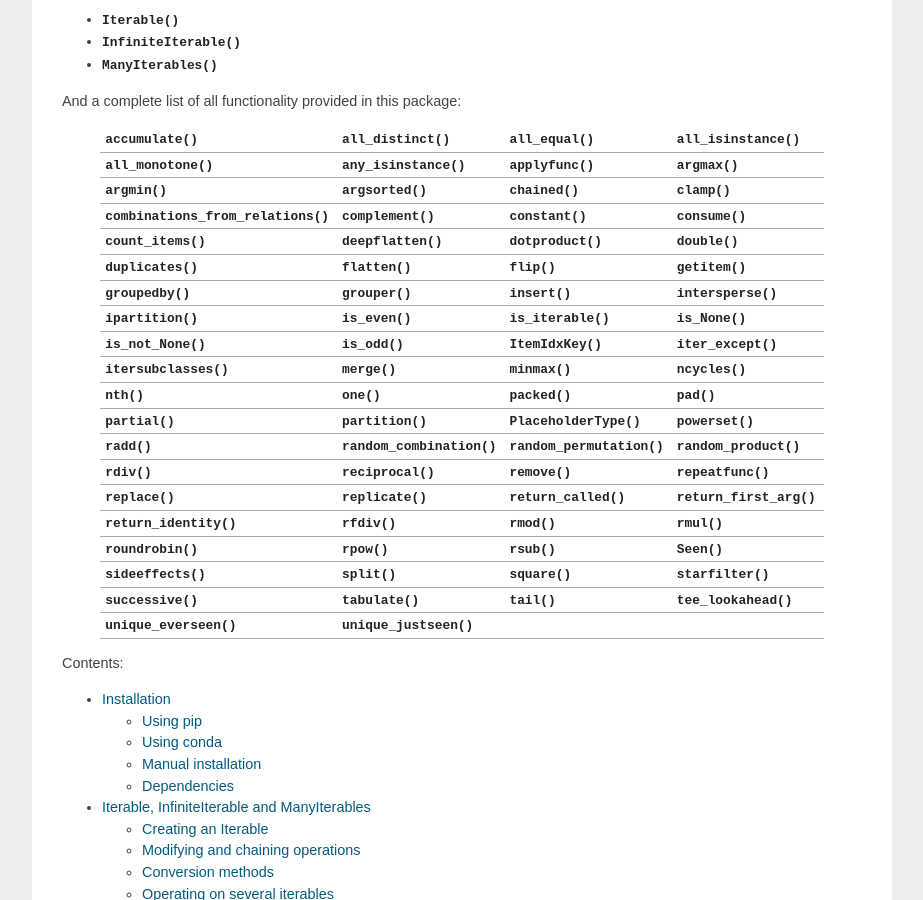
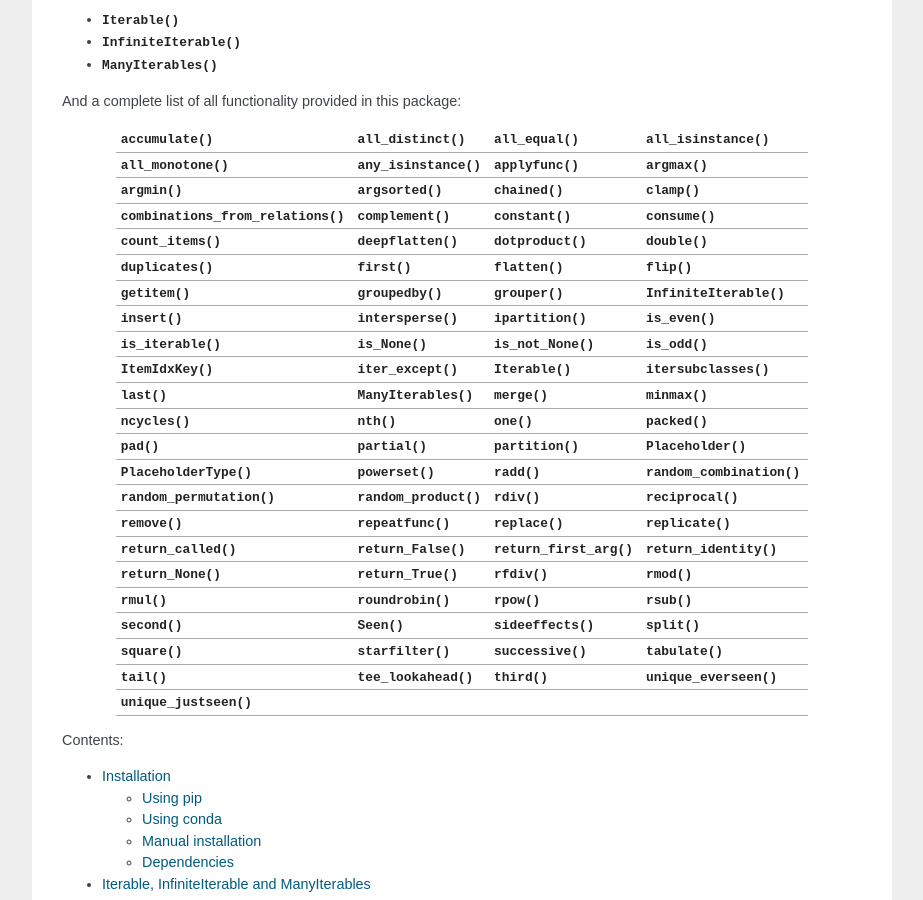
Before and after one commit to MSeifert04/iteration_utilities, a Sphinx documentation site: the page built from docs/index.rst, in a window 1280 px wide and 900 px high, scrolled down 487 px. Shown: the whole window, without its empty margins (198-1121 px from the left). Built offline with Sphinx 7.4.7, drawn with Linux system fonts in a browser that asks for light colours.

Commit message:
update index and readme

```diff
--- a/docs/index.rst
+++ b/docs/index.rst
@@ -35,28 +35,31 @@ several built-in and additional functions:
 
 And a complete list of all functionality provided in this package:
 
-=========================================================== ================================================== ================================================== ================================================
-                 :py:func:`~iteration_utilities.accumulate`       :py:func:`~iteration_utilities.all_distinct`          :py:func:`~iteration_utilities.all_equal`   :py:func:`~iteration_utilities.all_isinstance`
-               :py:func:`~iteration_utilities.all_monotone`     :py:func:`~iteration_utilities.any_isinstance`          :py:func:`~iteration_utilities.applyfunc`           :py:func:`~iteration_utilities.argmax`
-                     :py:func:`~iteration_utilities.argmin`          :py:func:`~iteration_utilities.argsorted`            :py:func:`~iteration_utilities.chained`            :py:func:`~iteration_utilities.clamp`
-:py:func:`~iteration_utilities.combinations_from_relations`         :py:func:`~iteration_utilities.complement`           :py:func:`~iteration_utilities.constant`          :py:func:`~iteration_utilities.consume`
-                :py:func:`~iteration_utilities.count_items`        :py:func:`~iteration_utilities.deepflatten`         :py:func:`~iteration_utilities.dotproduct`           :py:func:`~iteration_utilities.double`
-                 :py:func:`~iteration_utilities.duplicates`            :py:func:`~iteration_utilities.flatten`               :py:func:`~iteration_utilities.flip`          :py:func:`~iteration_utilities.getitem`
-                  :py:func:`~iteration_utilities.groupedby`            :py:func:`~iteration_utilities.grouper`             :py:func:`~iteration_utilities.insert`      :py:func:`~iteration_utilities.intersperse`
-                 :py:func:`~iteration_utilities.ipartition`            :py:func:`~iteration_utilities.is_even`        :py:func:`~iteration_utilities.is_iterable`          :py:func:`~iteration_utilities.is_None`
-                :py:func:`~iteration_utilities.is_not_None`             :py:func:`~iteration_utilities.is_odd`         :py:func:`~iteration_utilities.ItemIdxKey`      :py:func:`~iteration_utilities.iter_except`
-             :py:func:`~iteration_utilities.itersubclasses`              :py:func:`~iteration_utilities.merge`             :py:func:`~iteration_utilities.minmax`          :py:func:`~iteration_utilities.ncycles`
-                        :py:func:`~iteration_utilities.nth`                :py:func:`~iteration_utilities.one`             :py:func:`~iteration_utilities.packed`              :py:func:`~iteration_utilities.pad`
-                    :py:func:`~iteration_utilities.partial`          :py:func:`~iteration_utilities.partition`    :py:func:`~iteration_utilities.PlaceholderType`         :py:func:`~iteration_utilities.powerset`
-                       :py:func:`~iteration_utilities.radd` :py:func:`~iteration_utilities.random_combination` :py:func:`~iteration_utilities.random_permutation`   :py:func:`~iteration_utilities.random_product`
-                       :py:func:`~iteration_utilities.rdiv`         :py:func:`~iteration_utilities.reciprocal`             :py:func:`~iteration_utilities.remove`       :py:func:`~iteration_utilities.repeatfunc`
-                    :py:func:`~iteration_utilities.replace`          :py:func:`~iteration_utilities.replicate`      :py:func:`~iteration_utilities.return_called` :py:func:`~iteration_utilities.return_first_arg`
-            :py:func:`~iteration_utilities.return_identity`              :py:func:`~iteration_utilities.rfdiv`               :py:func:`~iteration_utilities.rmod`             :py:func:`~iteration_utilities.rmul`
-                 :py:func:`~iteration_utilities.roundrobin`               :py:func:`~iteration_utilities.rpow`               :py:func:`~iteration_utilities.rsub`             :py:func:`~iteration_utilities.Seen`
-                :py:func:`~iteration_utilities.sideeffects`              :py:func:`~iteration_utilities.split`             :py:func:`~iteration_utilities.square`       :py:func:`~iteration_utilities.starfilter`
-                 :py:func:`~iteration_utilities.successive`           :py:func:`~iteration_utilities.tabulate`               :py:func:`~iteration_utilities.tail`    :py:func:`~iteration_utilities.tee_lookahead`
-            :py:func:`~iteration_utilities.unique_everseen`    :py:func:`~iteration_utilities.unique_justseen`
-=========================================================== ================================================== ================================================== ================================================
+=========================================================== ============================================== ================================================ ==================================================
+                 :py:func:`~iteration_utilities.accumulate`   :py:func:`~iteration_utilities.all_distinct`        :py:func:`~iteration_utilities.all_equal`     :py:func:`~iteration_utilities.all_isinstance`
+               :py:func:`~iteration_utilities.all_monotone` :py:func:`~iteration_utilities.any_isinstance`        :py:func:`~iteration_utilities.applyfunc`             :py:func:`~iteration_utilities.argmax`
+                     :py:func:`~iteration_utilities.argmin`      :py:func:`~iteration_utilities.argsorted`          :py:func:`~iteration_utilities.chained`              :py:func:`~iteration_utilities.clamp`
+:py:func:`~iteration_utilities.combinations_from_relations`     :py:func:`~iteration_utilities.complement`         :py:func:`~iteration_utilities.constant`            :py:func:`~iteration_utilities.consume`
+                :py:func:`~iteration_utilities.count_items`    :py:func:`~iteration_utilities.deepflatten`       :py:func:`~iteration_utilities.dotproduct`             :py:func:`~iteration_utilities.double`
+                 :py:func:`~iteration_utilities.duplicates`          :py:func:`~iteration_utilities.first`          :py:func:`~iteration_utilities.flatten`               :py:func:`~iteration_utilities.flip`
+                    :py:func:`~iteration_utilities.getitem`      :py:func:`~iteration_utilities.groupedby`          :py:func:`~iteration_utilities.grouper`   :py:func:`~iteration_utilities.InfiniteIterable`
+                     :py:func:`~iteration_utilities.insert`    :py:func:`~iteration_utilities.intersperse`       :py:func:`~iteration_utilities.ipartition`            :py:func:`~iteration_utilities.is_even`
+                :py:func:`~iteration_utilities.is_iterable`        :py:func:`~iteration_utilities.is_None`      :py:func:`~iteration_utilities.is_not_None`             :py:func:`~iteration_utilities.is_odd`
+                 :py:func:`~iteration_utilities.ItemIdxKey`    :py:func:`~iteration_utilities.iter_except`         :py:func:`~iteration_utilities.Iterable`     :py:func:`~iteration_utilities.itersubclasses`
+                       :py:func:`~iteration_utilities.last`  :py:func:`~iteration_utilities.ManyIterables`            :py:func:`~iteration_utilities.merge`             :py:func:`~iteration_utilities.minmax`
+                    :py:func:`~iteration_utilities.ncycles`            :py:func:`~iteration_utilities.nth`              :py:func:`~iteration_utilities.one`             :py:func:`~iteration_utilities.packed`
+                        :py:func:`~iteration_utilities.pad`        :py:func:`~iteration_utilities.partial`        :py:func:`~iteration_utilities.partition`        :py:func:`~iteration_utilities.Placeholder`
+            :py:func:`~iteration_utilities.PlaceholderType`       :py:func:`~iteration_utilities.powerset`             :py:func:`~iteration_utilities.radd` :py:func:`~iteration_utilities.random_combination`
+         :py:func:`~iteration_utilities.random_permutation` :py:func:`~iteration_utilities.random_product`             :py:func:`~iteration_utilities.rdiv`         :py:func:`~iteration_utilities.reciprocal`
+                     :py:func:`~iteration_utilities.remove`     :py:func:`~iteration_utilities.repeatfunc`          :py:func:`~iteration_utilities.replace`          :py:func:`~iteration_utilities.replicate`
+              :py:func:`~iteration_utilities.return_called`   :py:func:`~iteration_utilities.return_False` :py:func:`~iteration_utilities.return_first_arg`    :py:func:`~iteration_utilities.return_identity`
+                :py:func:`~iteration_utilities.return_None`    :py:func:`~iteration_utilities.return_True`            :py:func:`~iteration_utilities.rfdiv`               :py:func:`~iteration_utilities.rmod`
+                       :py:func:`~iteration_utilities.rmul`     :py:func:`~iteration_utilities.roundrobin`             :py:func:`~iteration_utilities.rpow`               :py:func:`~iteration_utilities.rsub`
+                     :py:func:`~iteration_utilities.second`           :py:func:`~iteration_utilities.Seen`      :py:func:`~iteration_utilities.sideeffects`              :py:func:`~iteration_utilities.split`
+                     :py:func:`~iteration_utilities.square`     :py:func:`~iteration_utilities.starfilter`       :py:func:`~iteration_utilities.successive`           :py:func:`~iteration_utilities.tabulate`
+                       :py:func:`~iteration_utilities.tail`  :py:func:`~iteration_utilities.tee_lookahead`            :py:func:`~iteration_utilities.third`    :py:func:`~iteration_utilities.unique_everseen`
+            :py:func:`~iteration_utilities.unique_justseen`
+=========================================================== ============================================== ================================================ ==================================================
 
 Contents:
 
```
Also changed, not shown: README.rst (+25 -22 lines), 4 other files.
